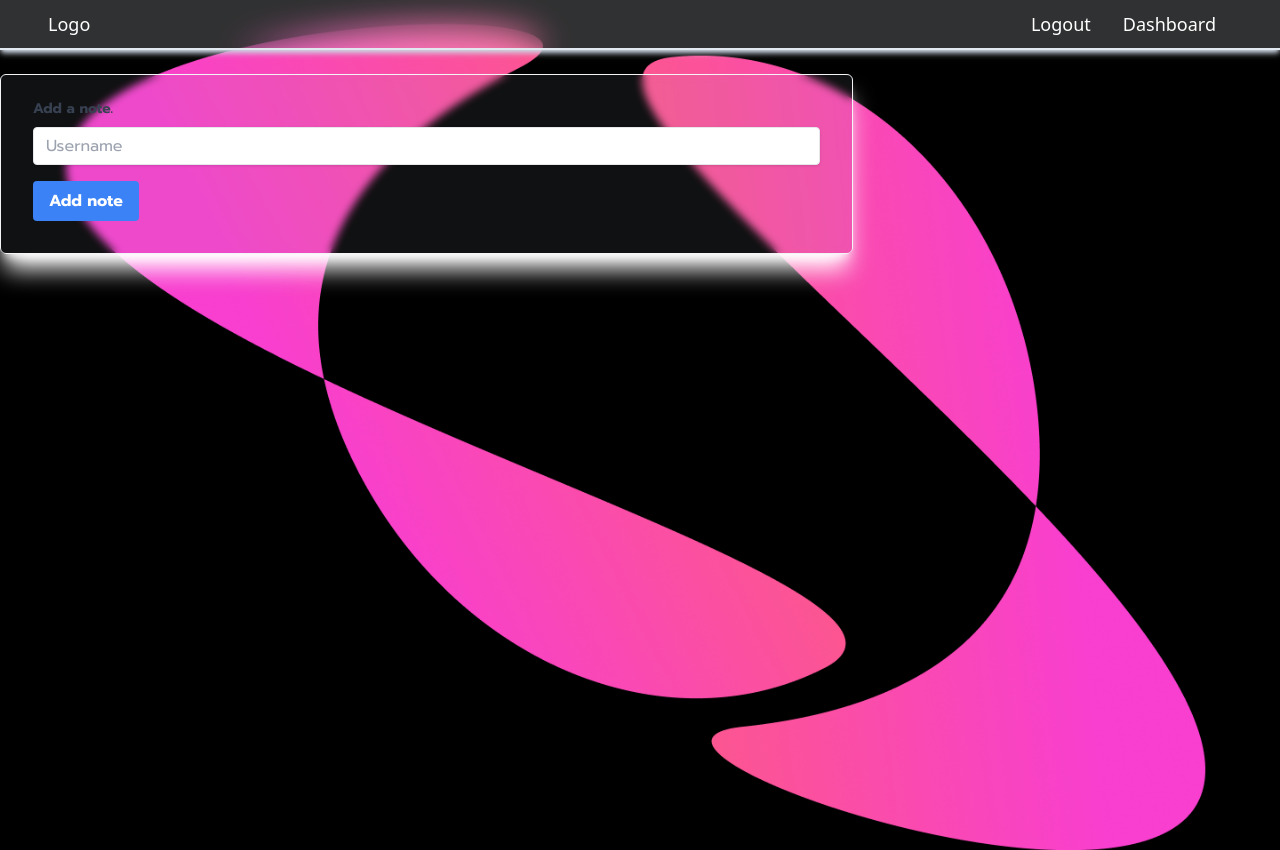
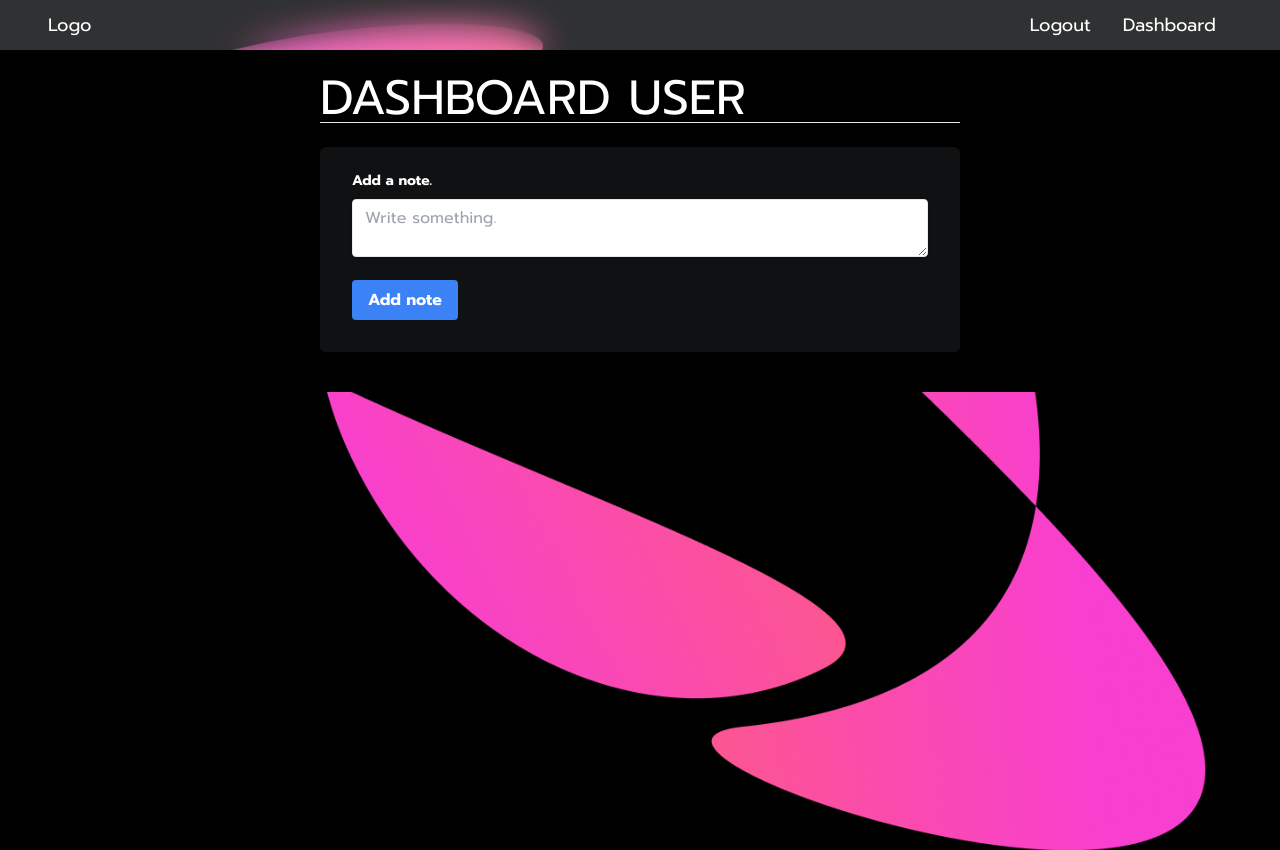
Before and after one commit to saakshiraut28/Notebook, a Flask app: page /dashboard in a window 1280 px wide. Run offline with Flask 3, Linux system fonts and the light colour scheme; the visitor is signed in with stand-in values (Sample User, id 1); data that the repository does not hold is empty; some libraries are stand-ins or nearby versions.

Commit message:
Work on UI

```diff
--- a/website/static/styles/index.css
+++ b/website/static/styles/index.css
@@ -10,6 +10,7 @@
     background-repeat: no-repeat;
     background-size: cover;
     top: 0;
+    font-family: 'Prompt', sans-serif;
 }
 .container{
     font-family: 'Prompt', sans-serif;
--- a/website/templates/base.html
+++ b/website/templates/base.html
@@ -7,14 +7,19 @@
         <script src="https://code.jquery.com/jquery-3.6.0.min.js"></script>
         <link href="../static/styles/index.css" rel="stylesheet"/>
         <link rel="preconnect" href="https://fonts.googleapis.com">
-        <link rel="preconnect" href="https://fonts.googleapis.com">
         <link rel="preconnect" href="https://fonts.gstatic.com" crossorigin>
         <link href="https://fonts.googleapis.com/css2?family=Prompt:wght@200;300;400;600;700&display=swap" rel="stylesheet">
+        <link
+            href="https://fonts.googleapis.com/css2?family=Inter:wght@300;400;500;800;900&family=Prompt:wght@200;300;400;600;700&display=swap"
+            rel="stylesheet">
     <title>{% block title %}Root{% endblock %}</title>
     <!-- Defining a title in base template which can be overwritten by the child template-->
 </head>
-<body class="h-screen w-full overflow-hidden" >
-    <nav class="absolute top-0 sticky flex w-full h-[50px]  text-[18px] items-center px-12 items-between text-white border-b-2 border-slate-200 bg-slate-100 bg-opacity-20 shadow-md shadow-slate-300 backdrop-blur-lg">
+<body class="h-screen w-full overflow-x-hidden" >
+    {% if request.path == '/login' or request.path == '/signup' %}
+
+    {% else %}
+    <nav class="absolute top-0 sticky flex w-full h-[50px]  text-[18px] items-center px-12 items-between text-white  bg-slate-100 bg-opacity-20 backdrop-blur-lg">
         <div class="flex w-1/2 justify-start"><span><a href="/">Logo</a></span></div>
         <div class="flex w-1/2 justify-end space-x-4"></div>
         {% if user.is_authenticated %}
@@ -25,11 +30,12 @@
         <span class="px-4"><a href="/signup" >Signup</a></span></div>
         {% endif %}
     </nav>
+    {% endif %}
     {% with messages = get_flashed_messages(with_categories=true)%}
     {% if messages %}
     {% for category, message in messages %}
     {% if category == 'error' %}
-    <div class="container border border-red-400 text-red-700 px-4 py-3 rounded relative" role="alert">
+    <div class="container border border-red-400 text-red-700 px-4 py-3 rounded relative bg-red-100" role="alert">
         <strong class="font-bold">Error</strong>
         <span class="block sm:inline">{{ message }}</span>
         <span class="absolute top-0 bottom-0 right-0 px-4 py-3" id="close-button">
@@ -42,7 +48,7 @@
         </span>
 </div>
     {% else %}
-    <div class="bg-green-100 border border-green-400 text-green-700 px-4 py-3 rounded relative" role="alert">
+    <div class="bg-green-100 border border-green-400 text-green-700 px-4 py-3 rounded relative bg-green-100" role="alert">
         <strong class="font-bold">Success</strong>
         <span class="block sm:inline">{{ message }}</span>
         <span class="absolute top-0 bottom-0 right-0 px-4 py-3" id="close-button">
--- a/website/templates/dashboard.html
+++ b/website/templates/dashboard.html
@@ -1,33 +1,49 @@
-{% extends "base.html" %}
-{% block title %}home{% endblock %}
-{% block contains %}
-<div class="grid w-full content-center">
- <h1> DASHBOARD USER</h1>
+<!-- @format -->
+
+{% extends "base.html" %} {% block title %}home{% endblock %} {% block contains
+%}
+<div class="flex w-screen items-center justify-center py-6 text-white bg-black">
+  <div class="w-1/2">
+    <h1 class="text-white text-bold font-inter text-5xl">DASHBOARD USER</h1>
+    <hr />
+    <br />
     {% for note in user.notes: %}
- {{ note.note }}
+    <div class="flex justify-between">
+       <div>
+      {{ note.note }}</div>
+      <div>
       <form method="POST" action="./delete">
-    <input type="hidden" value="{{note.id}}" name="note_id">
-    <input type="submit" value="X">
-</form>
+        <input type="hidden" value="{{note.id}}" name="note_id" />
+        <input type="submit" value="X" />
+      </form></div>
+
+    </div>
+    <hr />
     {% endfor %}
-<form method="POST"
-    class="w-2/3 px-8 pt-6 pb-8 mb-4 bg-gray-400 rounded-md bg-clip-padding backdrop-filter backdrop-blur-sm bg-opacity-10 border border-gray-100 shadow-xl shadow-white">
+    <form
+      method="POST"
+      class="w-full px-8 pt-6 pb-8 mb-4 bg-gray-400 rounded-md bg-clip-padding backdrop-filter backdrop-blur-sm bg-opacity-10"
+    >
       <div class="mb-4">
-        <label class="block text-gray-700 text-sm font-bold mb-2" for="username">
+        <label class="block text-white text-sm font-bold mb-2" for="username">
           Add a note.
         </label>
-        <input
-            class="shadow appearance-none border rounded w-full py-2 px-3 text-gray-700 leading-tight focus:outline-none focus:shadow-outline"
-            name="note" type="text" placeholder="Username">
-
+        <textarea
+          class="shadow appearance-none border rounded w-full py-2 px-3 text-black leading-tight focus:outline-none focus:shadow-outline"
+          name="note"
+          type="text"
+          placeholder="Write something."
+        ></textarea>
       </div>
       <div class="flex items-center justify-between">
         <button
           class="bg-blue-500 hover:bg-blue-700 text-white font-bold py-2 px-4 rounded focus:outline-none focus:shadow-outline"
-            type="submit">
+          type="submit"
+        >
           Add note
         </button>
       </div>
     </form>
   </div>
+</div>
 {%endblock%}
```
Also changed, not shown: website/templates/home.html (+15 -1 lines), website/templates/login.html (+16 -10 lines), website/templates/signup.html (+16 -11 lines), website/static/images/loginbg.png (added), website/static/images/signupbg.png (added), 1 other file. Lines whose indentation alone changed are shown as unchanged.
